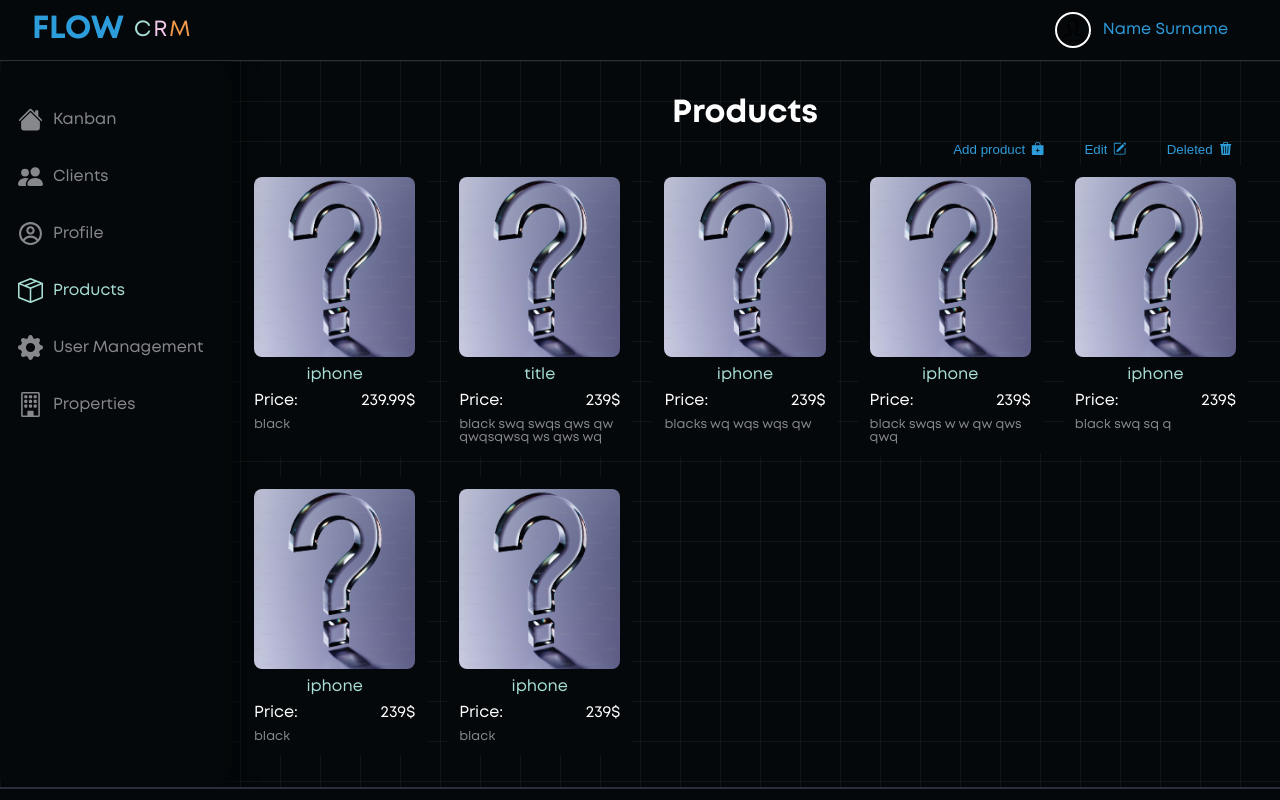
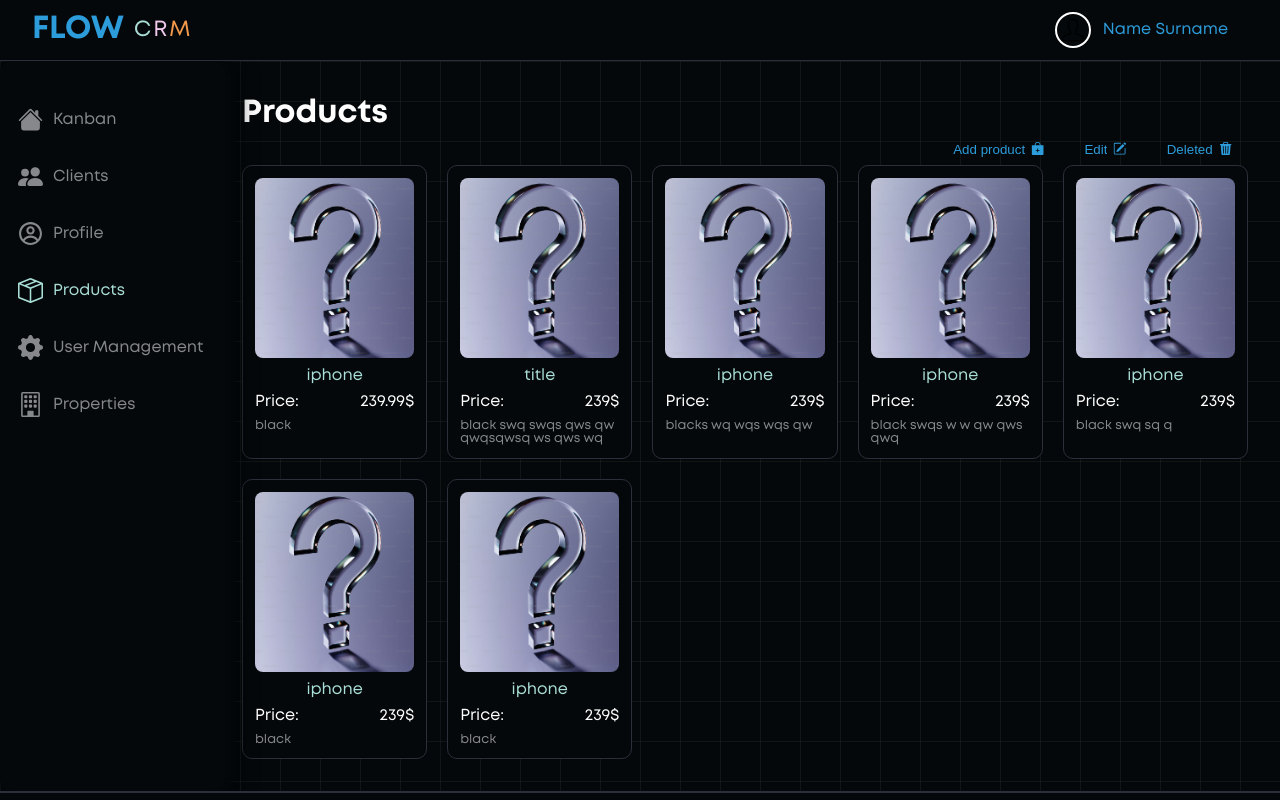
Before and after one commit to Vitalii120296/FLOW_CRM, a React (Vite) app: page /#/crm/products in a window 1280 px wide. Shown: the top 800 px of the page. Built offline with nearby package versions, Linux system fonts and the light colour scheme.

Commit message:
fix title pages

```diff
--- a/package.json
+++ b/package.json
@@ -17,7 +17,6 @@
     "axios": "^1.13.3",
     "classnames": "^2.5.1",
     "motion": "^12.34.1",
-    "namespace": "^1.0.0",
     "react": "^19.2.0",
     "react-dom": "^19.2.0",
     "react-icons": "^5.5.0",
--- a/src/app/Components/EditProductCard/EditProductCard.module.scss
+++ b/src/app/Components/EditProductCard/EditProductCard.module.scss
@@ -73,7 +73,9 @@
     }
 
     input {
+      width: 60%;
       text-align: right;
+      box-sizing: border-box;
     }
   }
 }
--- a/src/app/Components/ProductCard/ProductCard.module.scss
+++ b/src/app/Components/ProductCard/ProductCard.module.scss
@@ -13,6 +13,7 @@
   background-color: $bgBlock;
   box-sizing: border-box;
   border-radius: 10px;
+  border: 1px solid $border;
   height: 100%;
   position: relative;
   transition: transform 0.3s ease;
--- a/src/pages/ProductsPage/ProductsPage.module.scss
+++ b/src/pages/ProductsPage/ProductsPage.module.scss
@@ -1,4 +1,9 @@
 @use '@styles/index' as *;
+.product_wrapper {
+  display: flex;
+  flex-direction: column;
+  align-items: flex-start;
+}
 
 .products_list {
   display: grid;
--- a/src/pages/ProductsPage/ProductsPage.tsx
+++ b/src/pages/ProductsPage/ProductsPage.tsx
@@ -44,7 +44,7 @@ export const ProductsPage = () => {
     setShowTrash((prev) => !prev)
   }
   return (
-    <section className={'page-container'}>
+    <section className={`page-container ${s.product_wrapper}`}>
       <h1 className="h2">Products</h1>
       <div className={s.product_buttons}>
         <button className={s.product_button__create} onClick={handleCreate}>
--- a/src/pages/ProfilePage/ProfilePage.module.scss
+++ b/src/pages/ProfilePage/ProfilePage.module.scss
@@ -3,6 +3,8 @@
 .section_profile {
   display: flex;
   flex-direction: column;
+  align-items: flex-start;
+
   gap: 20px;
   width: 100%;
   margin-inline: auto;
--- a/src/pages/RegisterPage/RegisterPage.module.scss
+++ b/src/pages/RegisterPage/RegisterPage.module.scss
@@ -10,6 +10,7 @@
   min-height: 100dvh;
   max-width: 400px;
   margin: auto;
+  background-color: $bgc;
 }
 
 .form {
```
